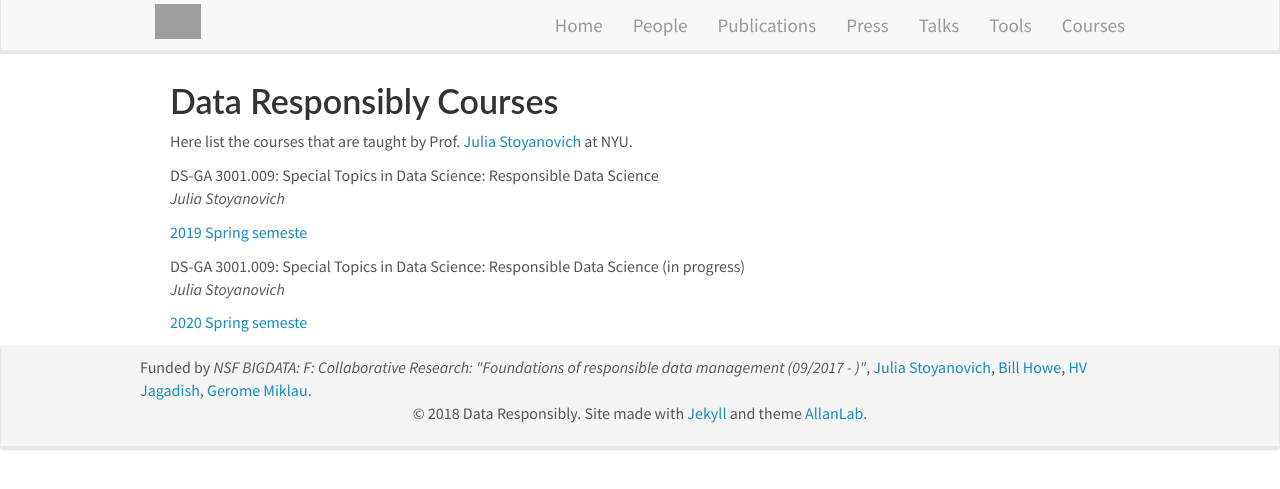
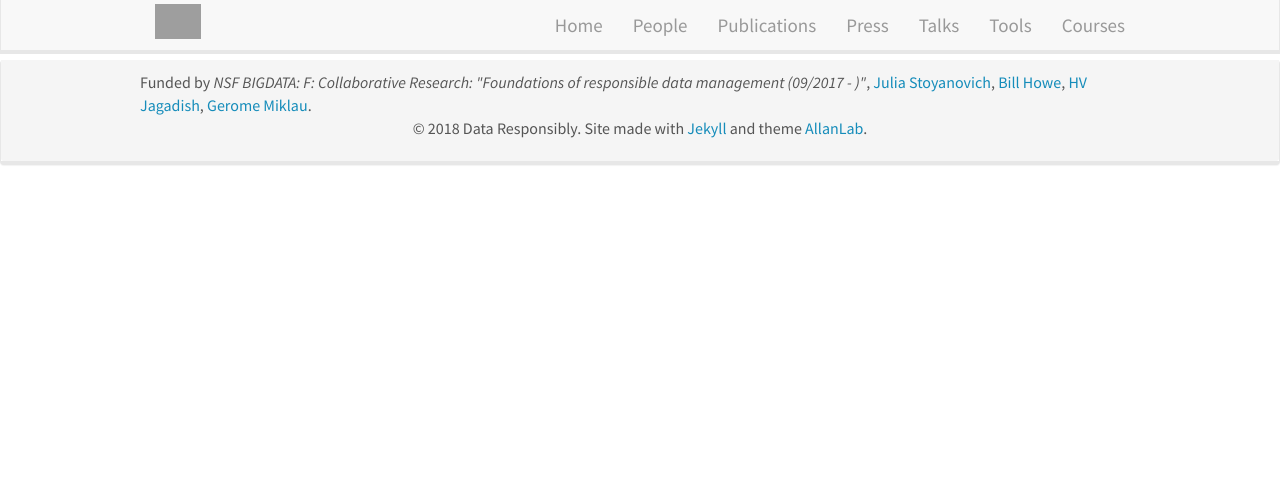
Before and after one commit to DataResponsibly/DataResponsibly.github.io, a Jekyll site: the page built from _pages/courses.md, in a window 1280 px wide. Shown: the top 489 px of the page. Built offline with Jekyll 4.4.1, drawn with Linux system fonts in a browser that asks for light colours; nearby versions of some CDN libraries; grey boxes are pictures that could not be loaded.

Commit message:
Remove the content of courses.md.

```diff
--- a/_pages/courses.md
+++ b/_pages/courses.md
@@ -5,37 +5,3 @@ excerpt: "Data Responsibly - Courses"
 sitemap: false
 permalink: /courses/
 ---
-
-
-## Data Responsibly Courses
-
-Here list the courses that are taught by Prof. [Julia Stoyanovich](http://stoyanovich.org/) at NYU.
-
-{% for coursei in site.data.courses %}
-
-  {{ coursei.title }} <br />
-  <em>{{ coursei.authors }} </em>
-
-  {% if coursei.number_link == 1 %}
-  <a href="{{ coursei.link.url }}">{{ coursei.link.display }}</a>
-  {% endif %}
-
-  {% if coursei.number_link == 2 %}
-  <a href="{{ coursei.link1.url }}">{{ coursei.link1.display }}</a>,
-  <a href="{{ coursei.link2.url }}">{{ coursei.link2.display }}</a>
-  {% endif %}
-
-  {% if coursei.number_link == 3 %}
-  <a href="{{ coursei.link1.url }}">{{ coursei.link1.display }}</a>,
-  <a href="{{ coursei.link2.url }}">{{ coursei.link2.display }}</a>,
-  <a href="{{ coursei.link3.url }}">{{ coursei.link3.display }}</a>
-  {% endif %}
-
-  {% if coursei.number_link == 4 %}
-  <a href="{{ coursei.link1.url }}">{{ coursei.link1.display }}</a>,
-  <a href="{{ coursei.link2.url }}">{{ coursei.link2.display }}</a>,
-  <a href="{{ coursei.link3.url }}">{{ coursei.link3.display }}</a>,
-  <a href="{{ coursei.link4.url }}">{{ coursei.link4.display }}</a>
-  {% endif %}
-
-{% endfor %}
```
